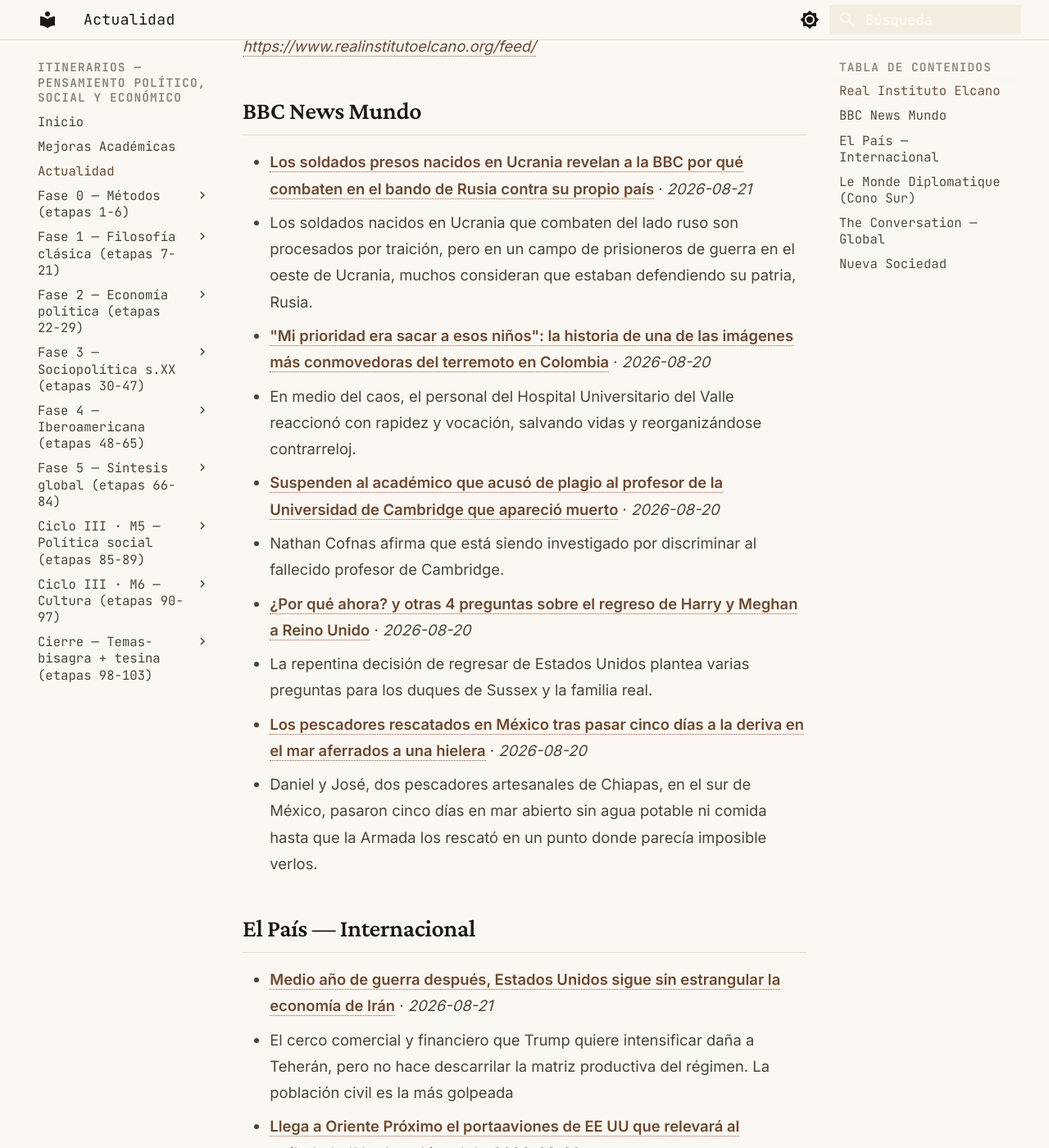
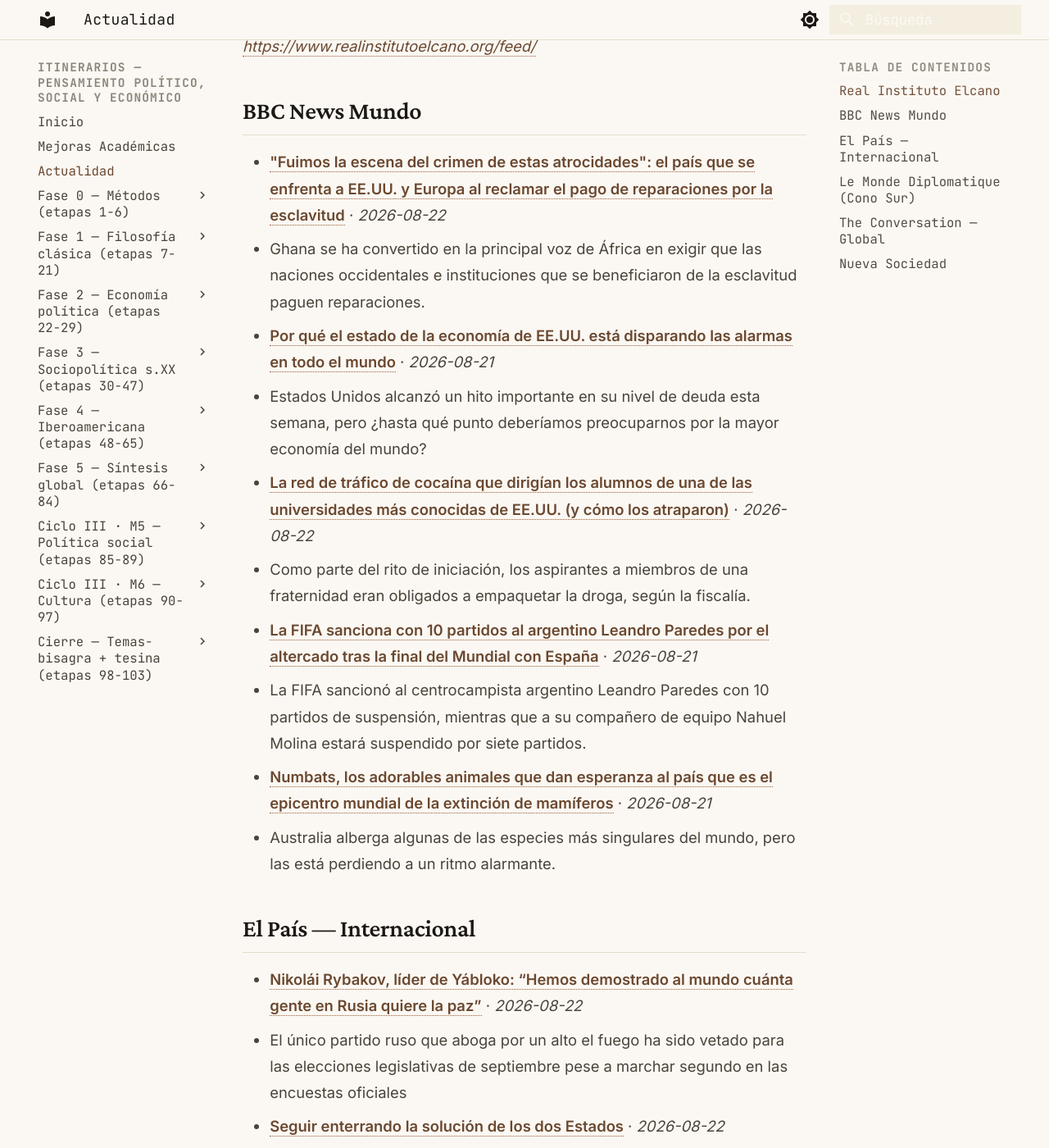
Before and after one commit to MrSpagVi/Curso, an MkDocs documentation site: the page built from docs/actualidad.md, in a window 1280 px wide and 1400 px high, scrolled down 717 px. Shown: the whole window at 82% size. Built offline with MkDocs 1.6.1 and Material for MkDocs 9.7.7, drawn with Linux system fonts in a browser that asks for light colours; some of the changed text lies outside the part shown.

Commit message:
auto: actualidad 2026-08-22

```diff
--- a/docs/actualidad.md
+++ b/docs/actualidad.md
@@ -6,7 +6,7 @@ title: Actualidad
 
 Últimos titulares de fuentes que dictan agenda en ciencia política y geopolítica. Actualizado automáticamente cada día (vía GitHub Actions).
 
-_Última actualización: 2026-08-21 06:31 UTC_
+_Última actualización: 2026-08-22 06:23 UTC_
 
 !!! tip "Ritual mensual — #actualidad"
     El último sábado de cada mes: agarrá **un** titular de los de abajo y escribí **300 palabras** aplicándole **2 autores** del último mes que leíste. ¿Qué diría cada uno? ¿En qué chocan? No resumas la noticia — usala como caso para pensar con las herramientas que venís construyendo. Guardá el texto con el tag `#actualidad` en tu sistema de notas. Esto convierte la teoría en criterio sobre la coyuntura: el objetivo del plan no es citar a Maquiavelo, es leer el presente con él.
@@ -17,29 +17,29 @@ _Sin datos en esta ejecución. Visitar fuente: [https://www.realinstitutoelcano.
 
 ## BBC News Mundo
 
-- **[Los soldados presos nacidos en Ucrania revelan a la BBC por qué combaten en el bando de Rusia contra su propio país](https://www.bbc.com/mundo/articles/c9d8zzegdvqo?at_medium=RSS&at_campaign=rss)** · *2026-08-21*
-  - Los soldados nacidos en Ucrania que combaten del lado ruso son procesados por traición, pero en un campo de prisioneros de guerra en el oeste de Ucrania, muchos consideran que estaban defendiendo su patria, Rusia.
-- **["Mi prioridad era sacar a esos niños": la historia de una de las imágenes más conmovedoras del terremoto en Colombia](https://www.bbc.com/mundo/articles/c8en3n78x5go?at_medium=RSS&at_campaign=rss)** · *2026-08-20*
-  - En medio del caos, el personal del Hospital Universitario del Valle reaccionó con rapidez y vocación, salvando vidas y reorganizándose contrarreloj.
-- **[Suspenden al académico que acusó de plagio al profesor de la Universidad de Cambridge que apareció muerto](https://www.bbc.com/mundo/articles/ce859yel4lzo?at_medium=RSS&at_campaign=rss)** · *2026-08-20*
-  - Nathan Cofnas afirma que está siendo investigado por discriminar al fallecido profesor de Cambridge.
-- **[¿Por qué ahora? y otras 4 preguntas sobre el regreso de Harry y Meghan a Reino Unido](https://www.bbc.com/mundo/articles/c9d871y2pnvo?at_medium=RSS&at_campaign=rss)** · *2026-08-20*
-  - La repentina decisión de regresar de Estados Unidos plantea varias preguntas para los duques de Sussex y la familia real.
-- **[Los pescadores rescatados en México tras pasar cinco días a la deriva en el mar aferrados a una hielera](https://www.bbc.com/mundo/articles/cx2d9yvj4qeo?at_medium=RSS&at_campaign=rss)** · *2026-08-20*
-  - Daniel y José, dos pescadores artesanales de Chiapas, en el sur de México, pasaron cinco días en mar abierto sin agua potable ni comida hasta que la Armada los rescató en un punto donde parecía imposible verlos.
+- **["Fuimos la escena del crimen de estas atrocidades": el país que se enfrenta a EE.UU. y Europa al reclamar el pago de reparaciones por la esclavitud](https://www.bbc.com/mundo/articles/cm2grpxne10o?at_medium=RSS&at_campaign=rss)** · *2026-08-22*
+  - Ghana se ha convertido en la principal voz de África en exigir que las naciones occidentales e instituciones que se beneficiaron de la esclavitud paguen reparaciones.
+- **[Por qué el estado de la economía de EE.UU. está disparando las alarmas en todo el mundo](https://www.bbc.com/mundo/articles/cg5lrejv18yo?at_medium=RSS&at_campaign=rss)** · *2026-08-21*
+  - Estados Unidos alcanzó un hito importante en su nivel de deuda esta semana, pero ¿hasta qué punto deberíamos preocuparnos por la mayor economía del mundo?
+- **[La red de tráfico de cocaína que dirigían los alumnos de una de las universidades más conocidas de EE.UU. (y cómo los atraparon)](https://www.bbc.com/mundo/articles/c8dnv832zqvo?at_medium=RSS&at_campaign=rss)** · *2026-08-22*
+  - Como parte del rito de iniciación, los aspirantes a miembros de una fraternidad eran obligados a empaquetar la droga, según la fiscalía.
+- **[La FIFA sanciona con 10 partidos al argentino Leandro Paredes por el altercado tras la final del Mundial con España](https://www.bbc.com/mundo/articles/cz7d4g3r514o?at_medium=RSS&at_campaign=rss)** · *2026-08-21*
+  - La FIFA sancionó al centrocampista argentino Leandro Paredes con 10 partidos de suspensión, mientras que a su compañero de equipo Nahuel Molina estará suspendido por siete partidos.
+- **[Numbats, los adorables animales que dan esperanza al país que es el epicentro mundial de la extinción de mamíferos](https://www.bbc.com/mundo/articles/ckg3j4r6l07o?at_medium=RSS&at_campaign=rss)** · *2026-08-21*
+  - Australia alberga algunas de las especies más singulares del mundo, pero las está perdiendo a un ritmo alarmante.
 
 ## El País — Internacional
 
-- **[Medio año de guerra después, Estados Unidos sigue sin estrangular la economía de Irán](https://elpais.com/internacional/2026-08-21/medio-ano-de-guerra-despues-estados-unidos-sigue-sin-estrangular-la-economia-de-iran.html)** · *2026-08-21*
-  - El cerco comercial y financiero que Trump quiere intensificar daña a Teherán, pero no hace descarrilar la matriz productiva del régimen. La población civil es la más golpeada
-- **[Llega a Oriente Próximo el portaaviones de EE UU que relevará al atribulado ‘Abraham Lincoln’](https://elpais.com/internacional/2026-08-20/llega-a-oriente-proximo-el-portaaviones-de-ee-uu-que-relevara-al-atribulado-abraham-lincoln.html)** · *2026-08-20*
-  - La tripulación acumula siete meses de servicio durante la guerra contra Irán, con denuncias sobre un serio deterioro en sus condiciones sanitarias, de salud mental y de alimentación
-- **[Mujer, de izquierdas y con padres turcos: la inesperada irrupción de Elif Eralp como favorita para gobernar Berlín](https://elpais.com/internacional/2026-08-21/mujer-de-izquierdas-y-con-padres-turcos-la-inesperada-irrupcion-de-elif-eralp-como-favorita-para-gobernar-berlin.html)** · *2026-08-21*
-  - La jurista muniquesa de Die Linke es una de las candidatas más fuertes para encabezar el Gobierno de la capital alemana desde septiembre
+- **[Nikolái Rybakov, líder de Yábloko: “Hemos demostrado al mundo cuánta gente en Rusia quiere la paz”](https://elpais.com/internacional/2026-08-22/nikolai-rybakov-lider-de-yabloko-hemos-demostrado-al-mundo-cuanta-gente-en-rusia-quiere-la-paz.html)** · *2026-08-22*
+  - El único partido ruso que aboga por un alto el fuego ha sido vetado para las elecciones legislativas de septiembre pese a marchar segundo en las encuestas oficiales
+- **[Seguir enterrando la solución de los dos Estados](https://elpais.com/internacional/2026-08-22/seguir-enterrando-la-solucion-de-los-dos-estados.html)** · *2026-08-22*
+  - El plan de licitación para la edificación de 1.234 viviendas en la zona E1, que rodea Jerusalén, culmina un proyecto acariciado por gobiernos israelíes de todo signo. Lo que cambia ahora es la impunidad con que Israel podría llevarlo a cabo
+- **[El país más caro del mundo se acerca a la UE empujado por el alto coste de la vida](https://elpais.com/internacional/2026-08-22/el-pais-mas-caro-del-mundo-se-acerca-a-la-ue-empujado-por-el-alto-coste-de-la-vida.html)** · *2026-08-22*
+  - La escalada de precios aviva la pulsión europeísta en Islandia, que en una semana someterá a consulta popular su entrada en el club comunitario
+- **[La ruta de la seda ártica de China ya es una realidad](https://elpais.com/opinion/2026-08-22/la-ruta-de-la-seda-artica-de-china-ya-es-una-realidad.html)** · *2026-08-22*
+  - El avance global de Pekín no es principalmente militar ni diplomático; es sobre todo industrial
 - **[¿Pueden los progresistas de Estados Unidos impulsar el crecimiento económico?](https://elpais.com/opinion/2026-08-21/pueden-los-progresistas-de-estados-unidos-impulsar-el-crecimiento-economico.html)** · *2026-08-21*
   - Para que triunfen políticos como Mamdani no basta con la redistribución; hace falta también un programa que fomente la actividad, el empleo de calidad y la capacidad productiva
-- **[De estrecho a estrecho, es el turno de Europa](https://elpais.com/opinion/2026-08-21/de-estrecho-a-estrecho-es-el-turno-de-europa.html)** · *2026-08-21*
-  - La UE debería tomar nota de los planteamientos del seguridad del acuerdo militar entre Turquía, Arabia Saudí y Pakistán
 
 ## Le Monde Diplomatique (Cono Sur)
 
@@ -47,16 +47,16 @@ _Sin datos en esta ejecución. Visitar fuente: [https://www.eldiplo.org/feed/](h
 
 ## The Conversation — Global
 
-- **[How being ‘on-call’ for work can disrupt your sleep – even if the call never comes](https://theconversation.com/how-being-on-call-for-work-can-disrupt-your-sleep-even-if-the-call-never-comes-286763)** · *2026-08-21*
-  - On-call work doesn’t always mean responding to an emergency. But you typically have to switch into work mode very quickly – so it can be hard to fully switch off.
-- **[We’re building a New York-sized city every month. That’s worrying for our climate](https://theconversation.com/were-building-a-new-york-sized-city-every-month-thats-worrying-for-our-climate-289702)** · *2026-08-21*
-  - A new study reveals what unsustainable construction practices are costing our climate – and what must change.
-- **[What Sanae Takaichi’s popularity among women says about gender equality in Japan](https://theconversation.com/what-sanae-takaichis-popularity-among-women-says-about-gender-equality-in-japan-288599)** · *2026-08-21*
-  - Many women find the prime minister’s long hours relatable, but this risks normalising the gendered stereotypes many women quietly endure on a daily basis.
-- **[Why a chronically underfunded arts sector will make NZ poorer – and duller](https://theconversation.com/why-a-chronically-underfunded-arts-sector-will-make-nz-poorer-and-duller-289788)** · *2026-08-21*
-  - A thriving arts scene generates more money than it costs to run. But cutbacks, restructuring and stagnant budgets risk pushing many practitioners to the brink.
-- **[29 US states are suing Meta. What might it mean for the rest of the world?](https://theconversation.com/29-us-states-are-suing-meta-what-might-it-mean-for-the-rest-of-the-world-290050)** · *2026-08-21*
-  - A loss for Meta may force it to redesign Facebook and Instagram – and not just for US users.
+- **[Using thunderquakes to X-ray Earth – a new study shows urban seismology in action](https://theconversation.com/using-thunderquakes-to-x-ray-earth-a-new-study-shows-urban-seismology-in-action-289961)** · *2026-08-21*
+  - With the help of thunderstorms and everyday fiber-optic cables, these scientists are revealing a hidden world underground.
+- **[Jason Arday press coverage: the volume of articles on this story should make editors reflect](https://theconversation.com/jason-arday-press-coverage-the-volume-of-articles-on-this-story-should-make-editors-reflect-290282)** · *2026-08-21*
+  - New analysis of articles about Arday show the volume of coverage he faced in the final weeks of his life.
+- **[Zambia’s messy but decisive election: government shows strength; democracy shows weakness](https://theconversation.com/zambias-messy-but-decisive-election-government-shows-strength-democracy-shows-weakness-289953)** · *2026-08-21*
+  - How the re-elected government uses its new dominance will influence Zambian politics well beyond this election.
+- **[‘Tree of justice’ protest: how Vietnamese youth are mobilising online to hold the powerful to account](https://theconversation.com/tree-of-justice-protest-how-vietnamese-youth-are-mobilising-online-to-hold-the-powerful-to-account-290076)** · *2026-08-21*
+  - What started with the death of young woman in a traffic accident has escalated into a general protest about a lack of accountability for the powerful.
+- **[Classical music lovers can be as fanatical as Swifties – just read their letters](https://theconversation.com/classical-music-lovers-can-be-as-fanatical-as-swifties-just-read-their-letters-289742)** · *2026-08-21*
+  - Classical music lovers might think they’re different from pop music stans but letters show their love and devotion run just as deep.
 
 ## Nueva Sociedad
 
```
